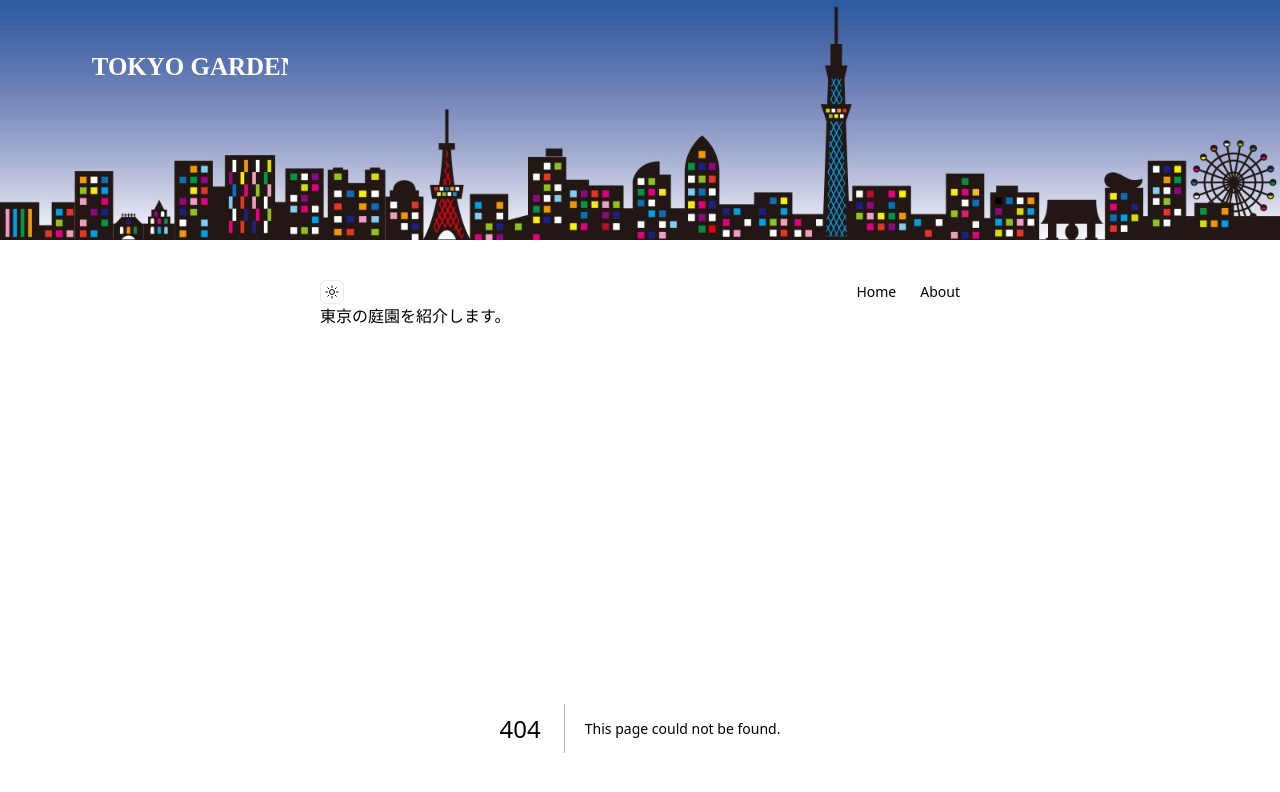
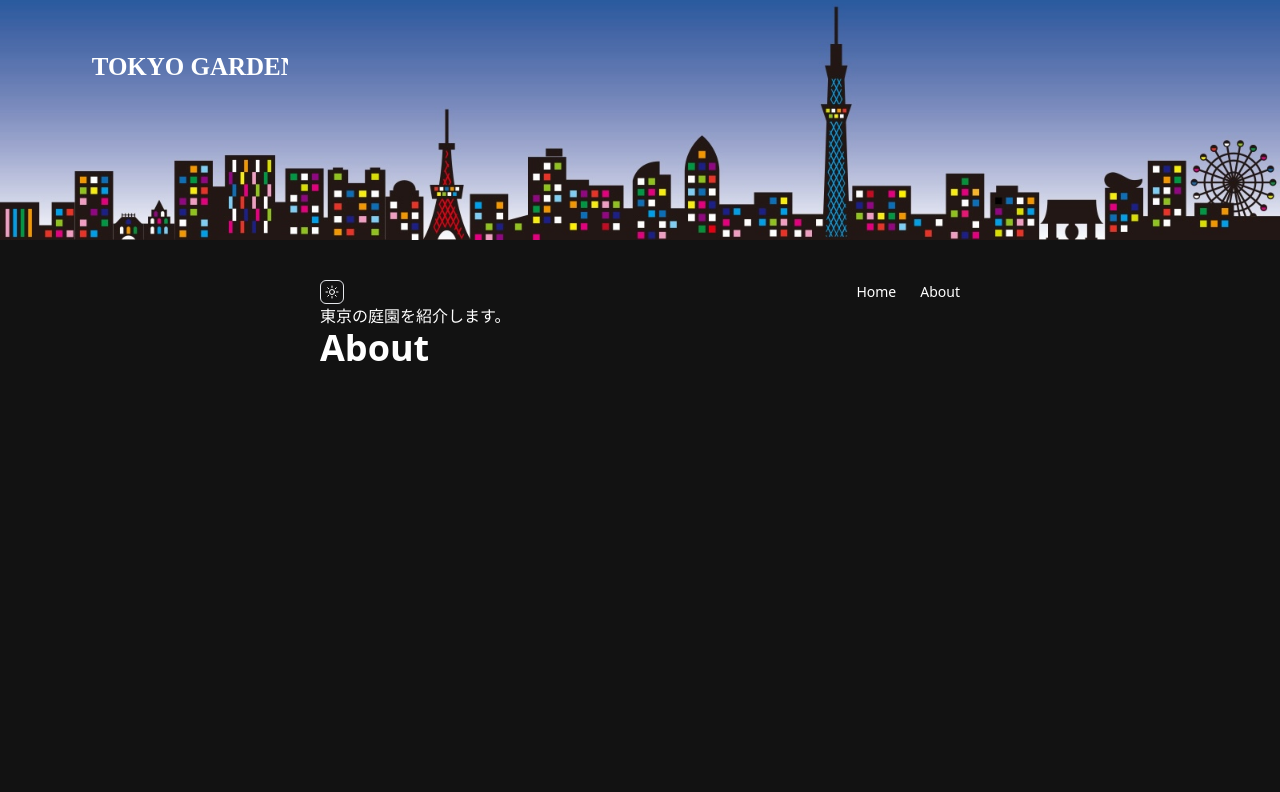
Before and after one commit to murayu-murayu/tokyo-garden, a Next.js app: page /about in a window 1280 px wide. Before the commit this address had no page. Shown: the top 792 px of the page. Built offline with nearby package versions, Linux system fonts and the light colour scheme.

Commit message:
[add] about page

```diff
--- /dev/null
+++ b/src/app/about/page.tsx
@@ -0,0 +1,11 @@
+import { allPosts } from "contentlayer/generated";
+import Link from "next/link";
+import Image from "next/image";
+
+export default function Home() {
+  return (
+    <div className="prose dark:prose-invert">
+      <h1 className="mb-2">About</h1>
+    </div>
+  );
+}
```
